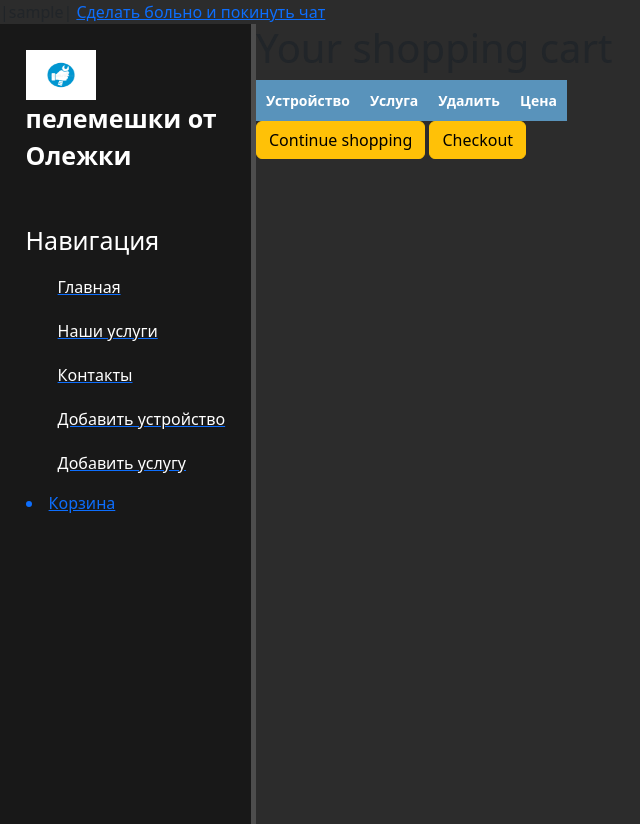
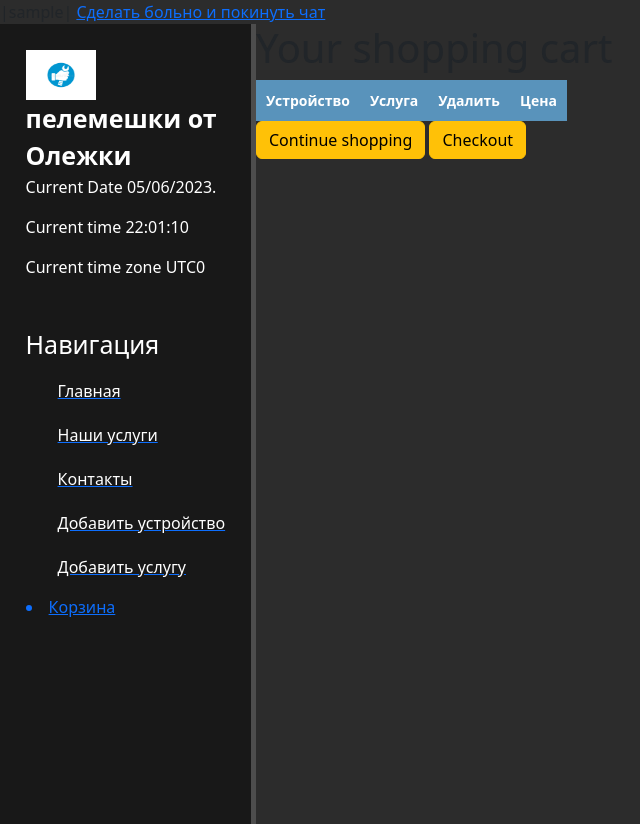
Before and after one commit to OlegErshov/Django, a Django app: page /cart/ in a window 1280 px wide. Shown: the whole page, without its empty margins (0-640 px from the left). Run offline with Django 4.2, Linux system fonts and the light colour scheme; the visitor is signed in with stand-in values (Sample User, id 1); lists and menus that the app fills with data are empty.

Commit message:
add time on ,ain display

```diff
--- a/serviceCenter/services/templates/services/layout.html
+++ b/serviceCenter/services/templates/services/layout.html
@@ -24,6 +24,41 @@
 <aside>
     <img  src="{% static 'services/img/logo.jpg' %}" height="50" width="70"  alt="logo">
     <span class="logo"> пелемешки от Олежки</span>
+    <div id="header">
+         <p>Current Date <span id='date'></span>.</p>
+        <p>Current time <span id='time'></span></p>
+        <p>Current time zone <span id='zone'></span></p>
+          <script>
+                const today = new Date();
+                const yyyy = today.getFullYear();
+                let mm = today.getMonth() + 1; // Months start at 0!
+                let dd = today.getDate();
+                let h = today.getHours();
+                if (h<10)
+                    h = '0' + h;
+                let min = today.getMinutes();
+                if (min < 10)
+                    min = '0' + min;
+                let sec = today.getSeconds();
+                if (sec < 10)
+                    sec = '0' + sec;
+
+                if (dd < 10) dd = '0' + dd;
+                if (mm < 10) mm = '0' + mm;
+
+                let formattedToday = dd + '/' + mm + '/' + yyyy;
+                let time = h+":"+min+":"+sec;
+                let tz = -(new Date().getTimezoneOffset() / 60);
+                if(tz>0){
+                    tz = "+" + tz;
+                }
+                tz = "UTC" + tz;
+                document.getElementById('date').innerHTML=formattedToday;
+                document.getElementById('time').innerHTML=time;
+                document.getElementById('zone').innerHTML=tz;
+        </script>
+
+    </div>
     <h3>Навигация</h3>
     <ul>
         <a href="{% url 'services:home' %}"><li>Главная</li></a>
```
